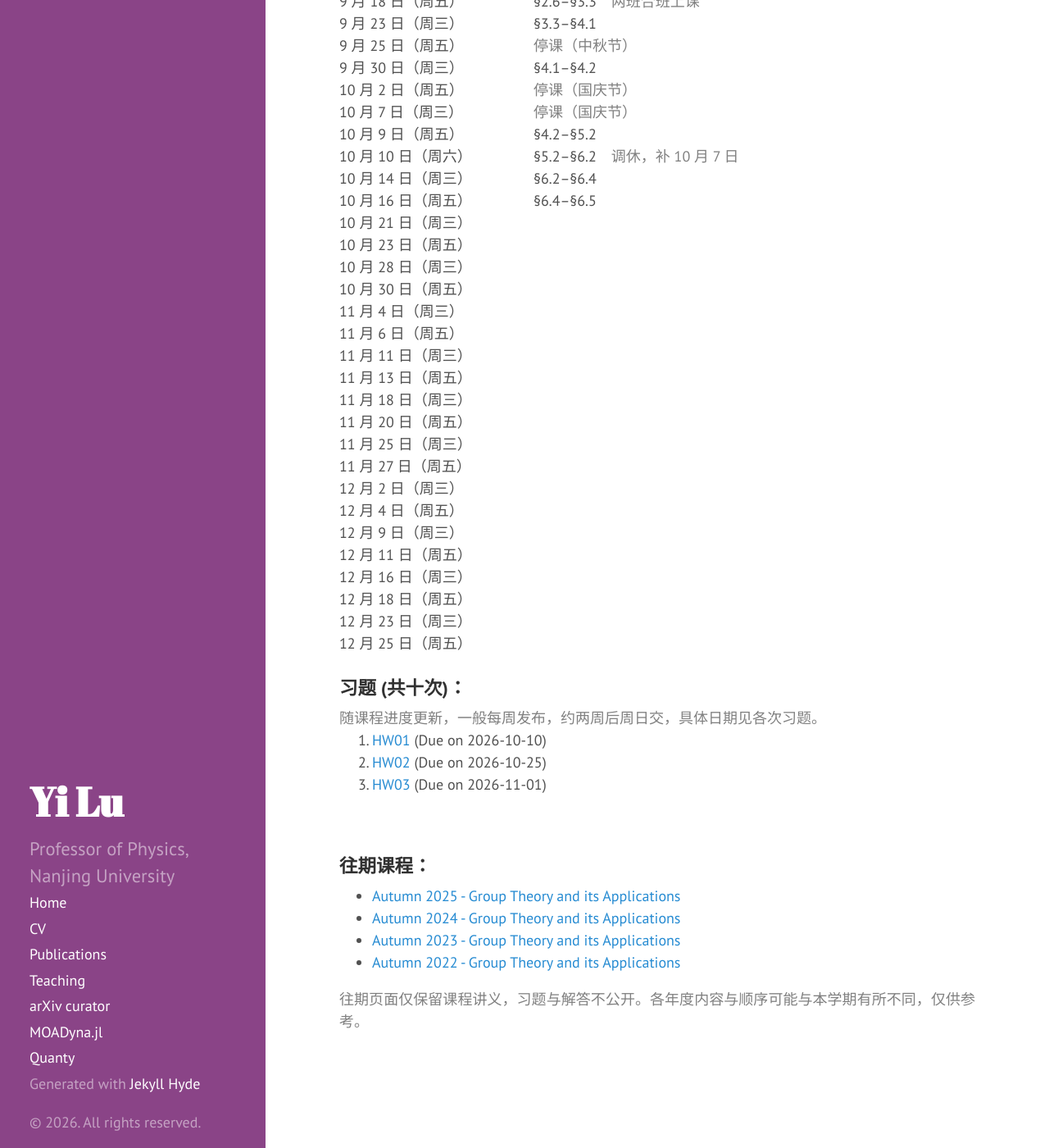
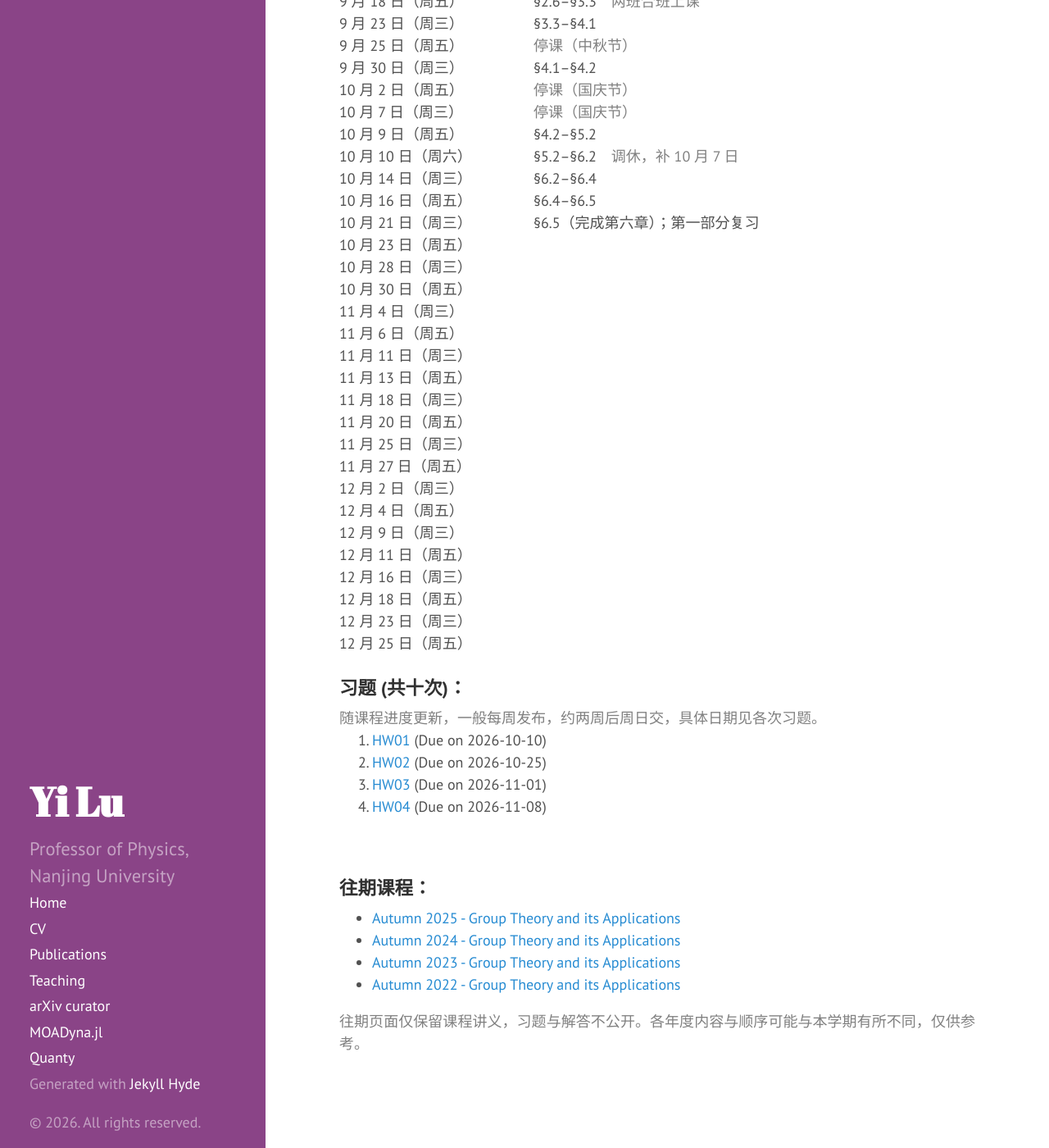
Before and after one commit to yilu/personal_site, a Jekyll site: the page built from teaching/AS2026/GT/index.md, in a window 1280 px wide and 1400 px high, scrolled down 1698 px. Shown: the whole window at 82% size. Built offline with Jekyll 4.4.1, drawn with Linux system fonts in a browser that asks for light colours.

Commit message:
Release HW04 and record October 21 Part I review

```diff
--- a/teaching/AS2026/GT/index.md
+++ b/teaching/AS2026/GT/index.md
@@ -71,7 +71,7 @@ title: Group Theory and its Applications
 | 10 月 10 日（周六） | §5.2–§6.2　<span style="color: gray">调休，补 10 月 7 日</span> |
 | 10 月 14 日（周三） | §6.2–§6.4 |
 | 10 月 16 日（周五） | §6.4–§6.5 |
-| 10 月 21 日（周三） |  |
+| 10 月 21 日（周三） | §6.5（完成第六章）；第一部分复习 |
 | 10 月 23 日（周五） |  |
 | 10 月 28 日（周三） |  |
 | 10 月 30 日（周五） |  |
@@ -98,6 +98,7 @@ title: Group Theory and its Applications
   1. [HW01]({{ site.url }}/teaching/AS2026/GT/hw/hw01.pdf) (Due on 2026-10-10)
   2. [HW02]({{ site.url }}/teaching/AS2026/GT/hw/hw02.pdf) (Due on 2026-10-25)
   3. [HW03]({{ site.url }}/teaching/AS2026/GT/hw/hw03.pdf) (Due on 2026-11-01)
+  4. [HW04]({{ site.url }}/teaching/AS2026/GT/hw/hw04.pdf) (Due on 2026-11-08)
 
 <br />
 
```
Also changed, not shown: 1 other file.
